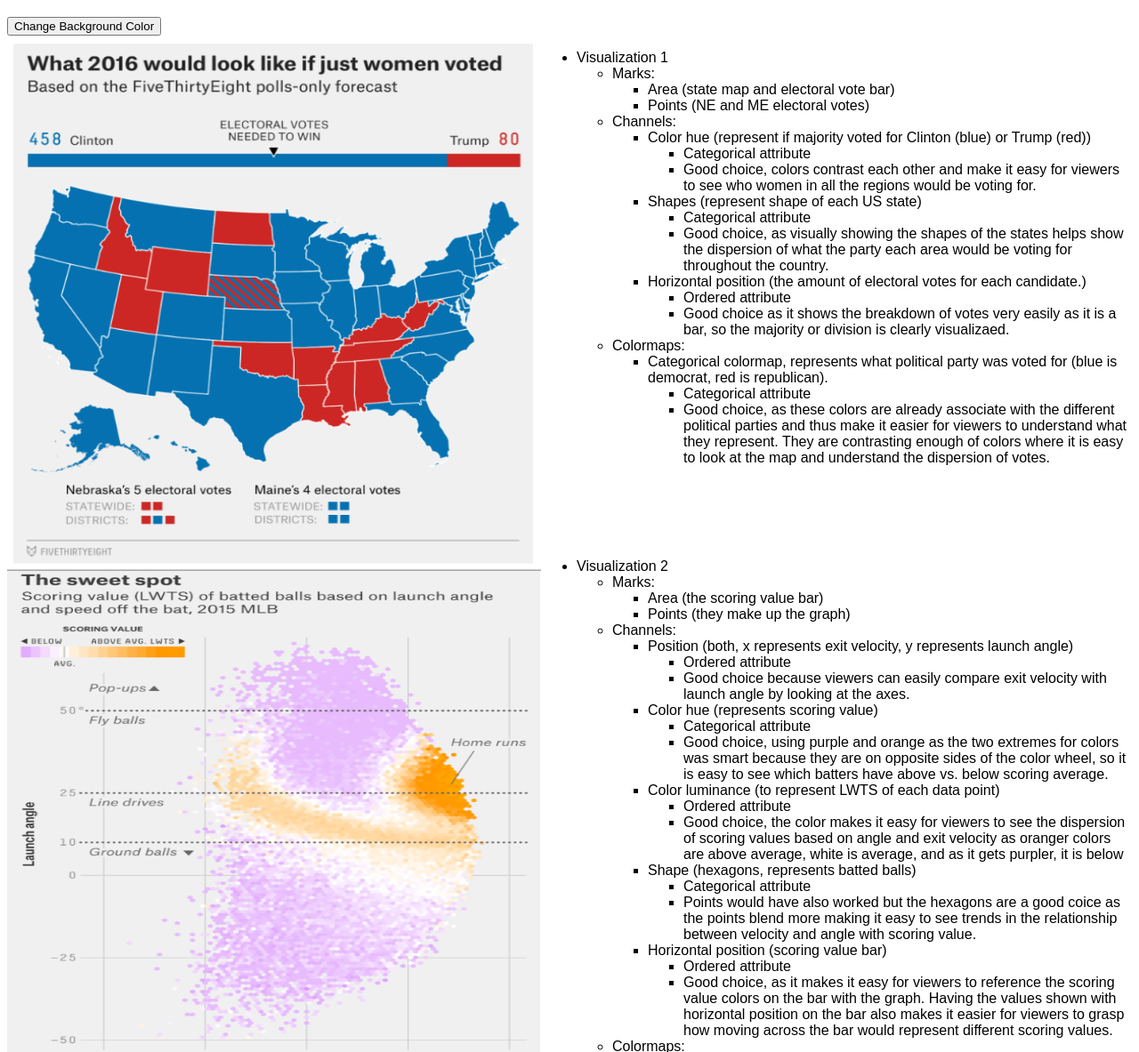
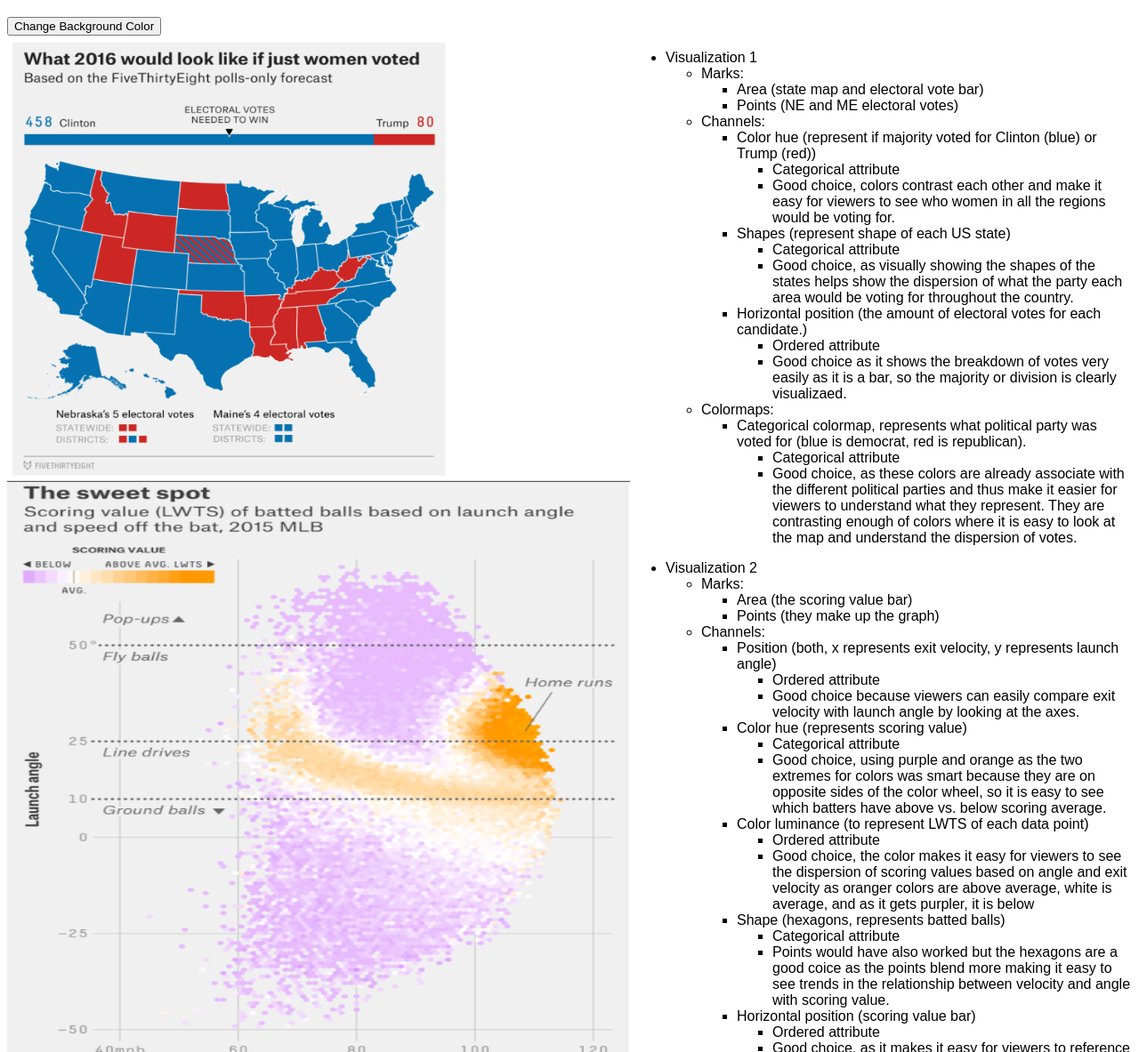
Before and after one commit to DS4200-S23-Class/hw-03-tara-lauren, a plain HTML site: page index.html in a window 1280 px wide. Shown: the part 61-1244 px from the top of the page at 89% size. Drawn offline with Linux system fonts and the light colour scheme.

Commit message:
pic size changes

```diff
--- a/index.html
+++ b/index.html
@@ -21,9 +21,9 @@
     <div class="row">
 
         <div class="column">
-            <img src="img/vis1.png" alt="Visualization 1" width="600" height="600"/>
-            <img src="img/vis2.png" alt="Visualization 2" width="600" height="600"/>
-            <img src="img/diamond.png" alt="Visualization 3" width="600" height="600"/>
+            <img src="img/vis1.png" alt="Visualization 1" width="500" height="500"/>
+            <img src="img/vis2.png" alt="Visualization 2" width="700" height="700"/>
+            <img src="img/diamond.png" alt="Visualization 3" width="500" height="500"/>
         </div>
 
 
@@ -71,11 +71,6 @@
                              </li>
                     </ul>
             </ul>
-
-            <br>
-            <br>
-            <br>
-            <br>
 
             <ul>
                 <li> Visualization 2 </li>
@@ -132,8 +127,6 @@
                     </ul>
             </ul>
 
-            <br>
-
             <ul>
                 <li> Visualization 3 </li>
                     <ul>
```
